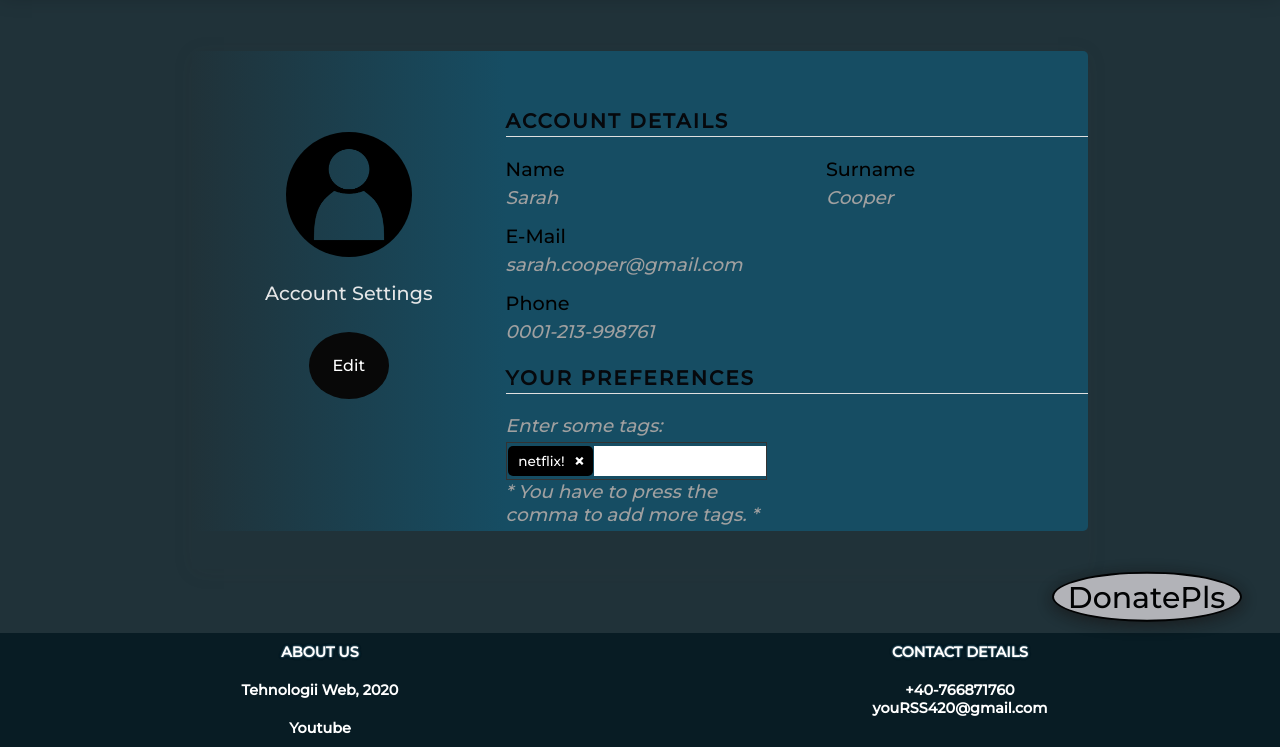
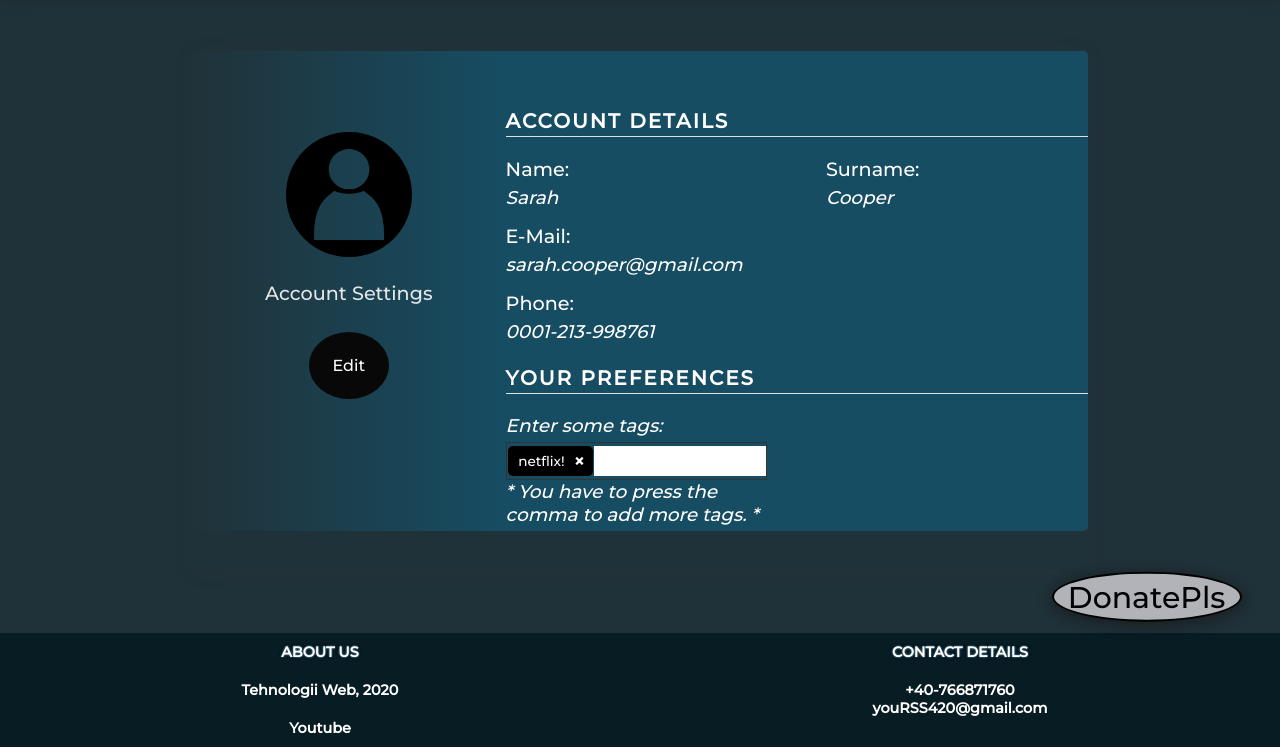
Before and after one commit to MarianEmilian/TW-NewsWebsite2020, a PHP site: page /Frontend/html/account.html in a window 1280 px wide. Shown: the part 163-910 px from the top of the page. Run offline with PHP 8.4, Linux system fonts and the light colour scheme; some web fonts are replaced.

Commit message:
optimizari

```diff
--- a/Frontend/css/stylesheet.css
+++ b/Frontend/css/stylesheet.css
@@ -1077,7 +1077,7 @@ footer {
 .body-content-account .body-right .preferences .titlu-right {
   padding-bottom: 3px;
   border-bottom: 1px solid #e0e0e0;
-  color: #06080c;
+  color: white;
   text-transform: uppercase;
   margin-bottom: 10px;
   font-size: 125%;
@@ -1098,12 +1098,13 @@ footer {
 .body-content-account .body-right .info-data .data .subtitle-right {
   margin-bottom: 5px;
   font-size: 120%;
+  color: white;
 }
 
 .body-content-account .body-right .info-data .data p {
   font-style: italic;
   font-size: 115%;
-  color: rgb(160, 160, 160);
+  color: rgb(255, 255, 255);
   padding-bottom: 5px;
 }
 
--- a/Frontend/html/account.html
+++ b/Frontend/html/account.html
@@ -118,8 +118,6 @@
 
                                 <header class="modal__header">
                                     <div class="modal__title">
-
-                                        <i class="fas fa-user-cog fa-3x"></i>
                                         <div class="modal__titlee">Edit Account</div>
 
                                     </div>
@@ -208,23 +206,23 @@
                 <div class="titlu-right">Account Details</div>
                 <div class="info-data">
                     <div class="data">
-                        <div class="subtitle-right">Name</div>
+                        <div class="subtitle-right">Name:</div>
                         <p>Sarah</p>
                     </div>
                     <div class="data">
-                        <div class="subtitle-right">Surname</div>
+                        <div class="subtitle-right">Surname:</div>
                         <p>Cooper</p>
                     </div>
                 </div>
                 <div class="info-data">
                     <div class="data">
-                        <div class="subtitle-right">E-Mail</div>
+                        <div class="subtitle-right">E-Mail:</div>
                         <p>sarah.cooper@gmail.com</p>
                     </div>
                 </div>
                 <div class="info-data">
                     <div class="data">
-                        <div class="subtitle-right">Phone</div>
+                        <div class="subtitle-right">Phone:</div>
                         <p>0001-213-998761</p>
                     </div>
                 </div>
```
